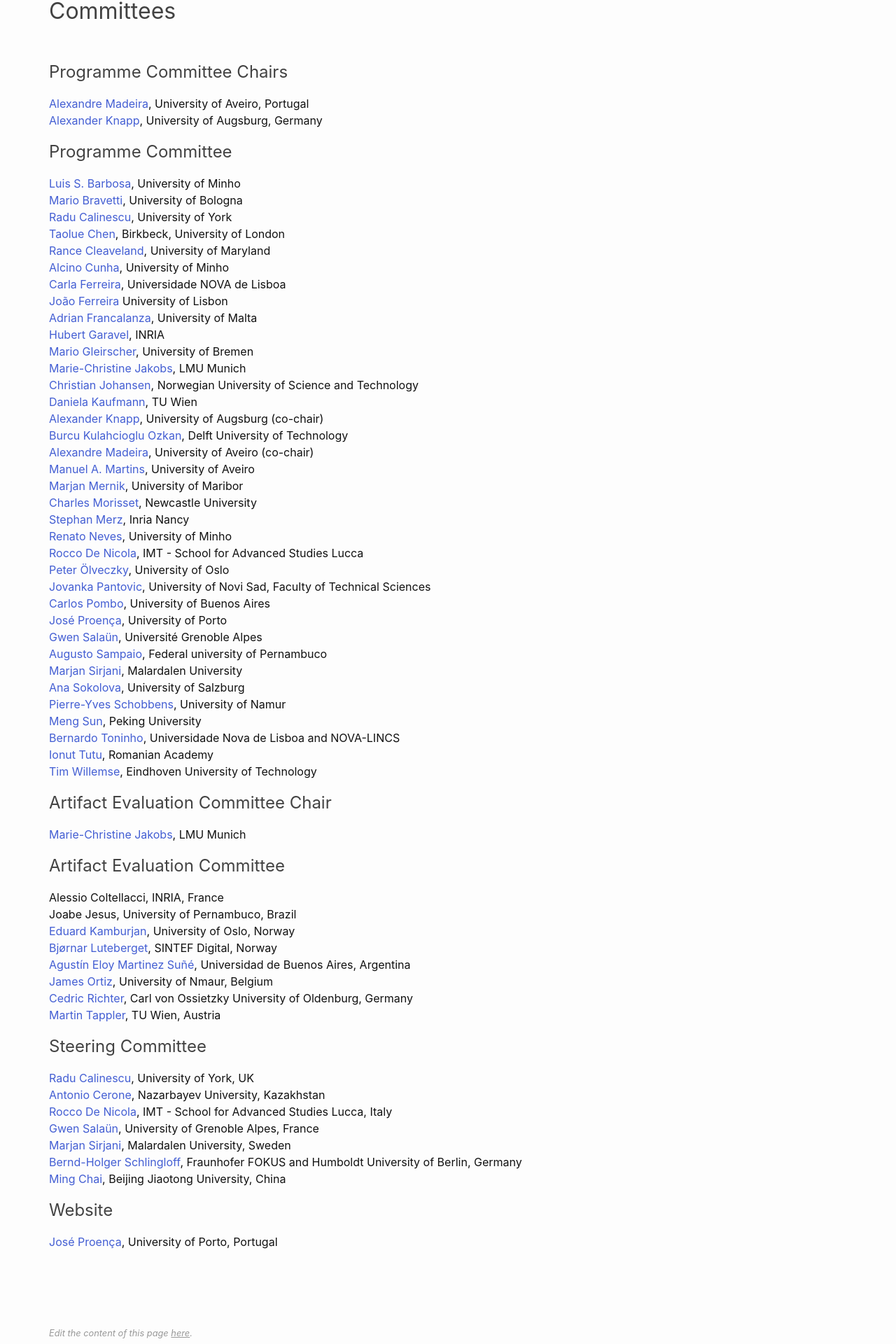
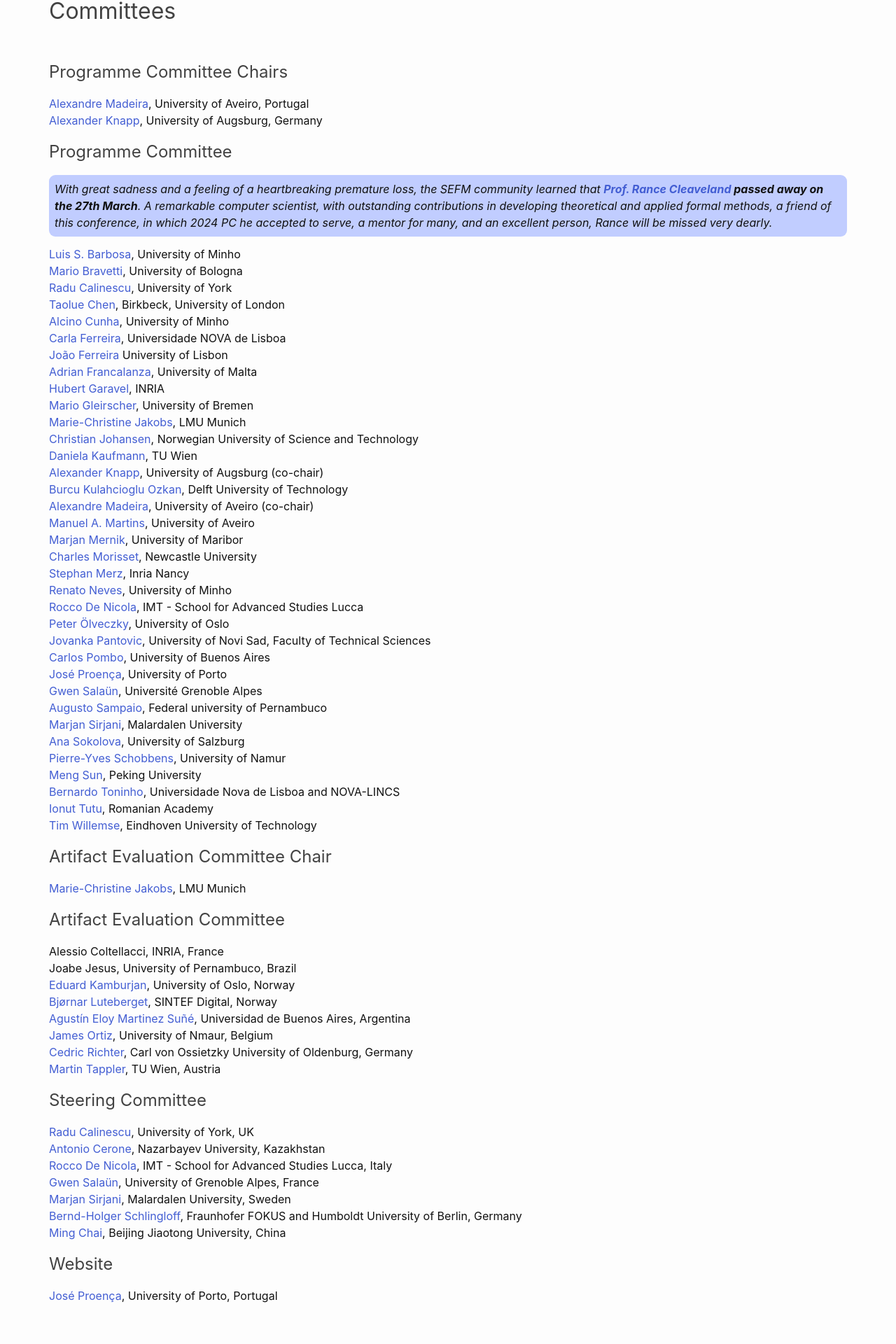
Before and after one commit to sefm-conference/2024, a Jekyll site: the page built from _pages/committees.md, in a window 1280 px wide. Shown: the part 504-2424 px from the top of the page at 70% size. Built offline with Jekyll 4.4.1, drawn with Linux system fonts in a browser that asks for light colours; some of the changed text lies outside the part shown.

Commit message:
tribute to prof. Rance Cleaveland

```diff
--- a/_pages/committees.md
+++ b/_pages/committees.md
@@ -10,11 +10,16 @@ order: 4
 
 ## Programme Committee
 
+<div class="remark">
+With great sadness and a feeling of a heartbreaking premature loss, the SEFM community learned that <strong><a href="https://www.cs.umd.edu/~rance">Prof. Rance Cleaveland</a> passed away on the 27th March</strong>. A remarkable computer scientist, with outstanding contributions in developing theoretical and applied formal methods, a friend of this conference, in which 2024 PC he accepted to serve, a mentor for many, and an excellent person, Rance will be missed very dearly.
+</div>
+
+
 [Luis S. Barbosa](https://www.di.uminho.pt/~lsb/about.html), University of Minho
 [Mario Bravetti](https://www.unibo.it/sitoweb/mario.bravetti/en), University of Bologna
 [Radu Calinescu](https://www-users.york.ac.uk/~rcc516/), University of York
 [Taolue Chen](https://chentaolue.github.io/), Birkbeck, University of London
-[Rance Cleaveland](https://www.cs.umd.edu/~rance/), University of Maryland
+<!-- [Rance Cleaveland](https://www.cs.umd.edu/~rance/), University of Maryland   -->
 [Alcino Cunha](https://alcinocunha.github.io/), University of Minho
 [Carla Ferreira](http://ctp.di.fct.unl.pt/~cf/), Universidade NOVA de Lisboa
 [João Ferreira](https://joaoff.com) University of Lisbon
@@ -46,6 +51,7 @@ order: 4
 [Bernardo Toninho](http://ctp.di.fct.unl.pt/~btoninho/), Universidade Nova de Lisboa and NOVA-LINCS
 [Ionut Tutu](https://dblp.org/pid/74/9837.html), Romanian Academy
 [Tim Willemse](https://www.win.tue.nl/~timw/), Eindhoven University of Technology
+
 
 ## Artifact Evaluation Committee Chair
 [Marie-Christine Jakobs](https://www.sosy-lab.org/people/jakobs/), LMU Munich
@@ -105,5 +111,5 @@ Tiago Soares, NOVA School of Science and Technology, Portugal
 ## Website
 [José Proença](https://jose.proenca.org/), University of Porto, Portugal
 
-<!--  Edit the content of this page [here](https://github.com/sefm-conference/2024/blob/main/_pages/committees.md).
-{: .editNote} -->
+Edit the content of this page [here](https://github.com/sefm-conference/2024/blob/main/_pages/committees.md).
+{: .editNote}
--- a/assets/main.scss
+++ b/assets/main.scss
@@ -97,6 +97,16 @@ table {
   margin-right: 24px;
 }*/
 
+.remark{
+  font-style: italic;
+  background-color: rgb(193, 205, 255);
+
+  border-width: 0pt;
+  margin-bottom: 10pt;
+  padding: 6pt;
+  margin-top: 10pt;
+  border-radius: 9px;
+}
 
 .editNote {
   color: #999;
```
